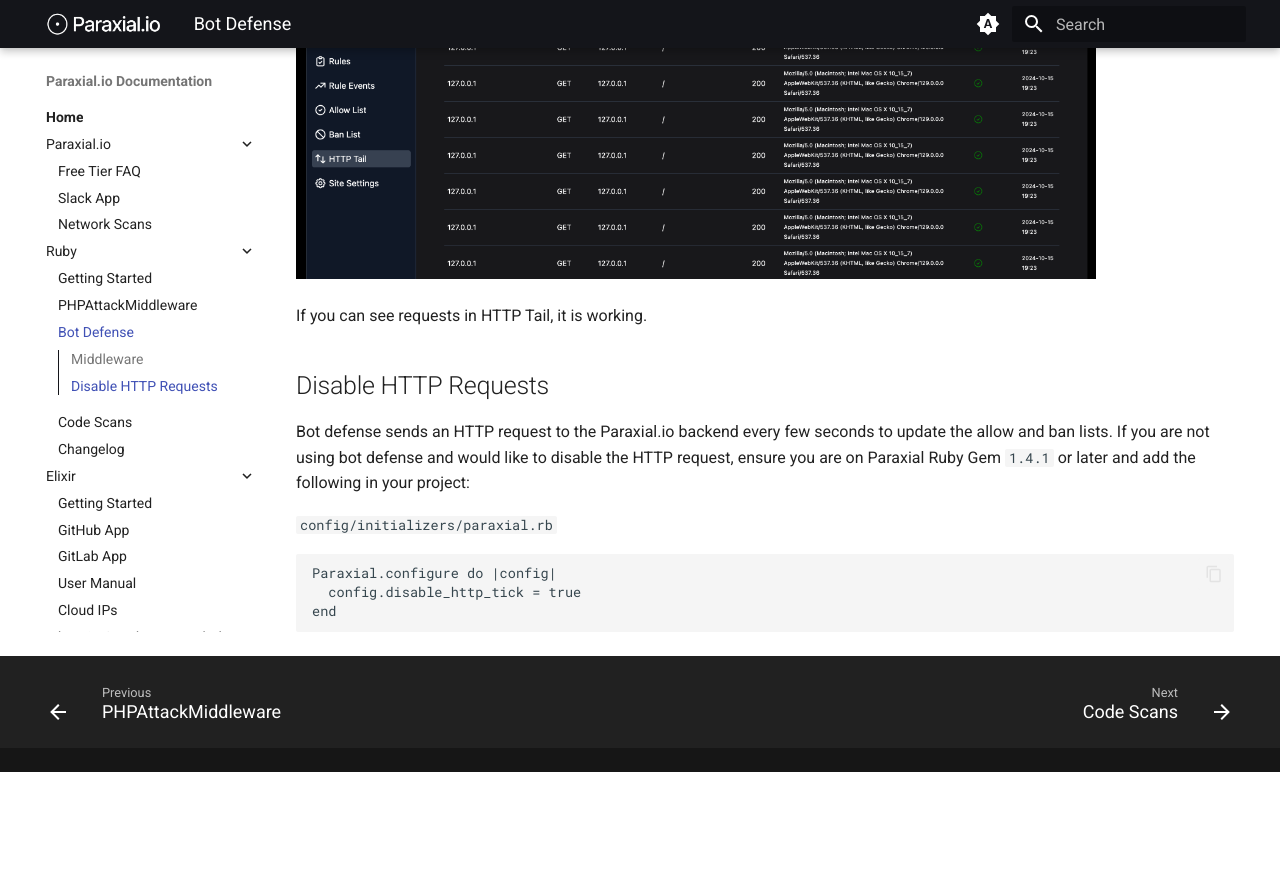
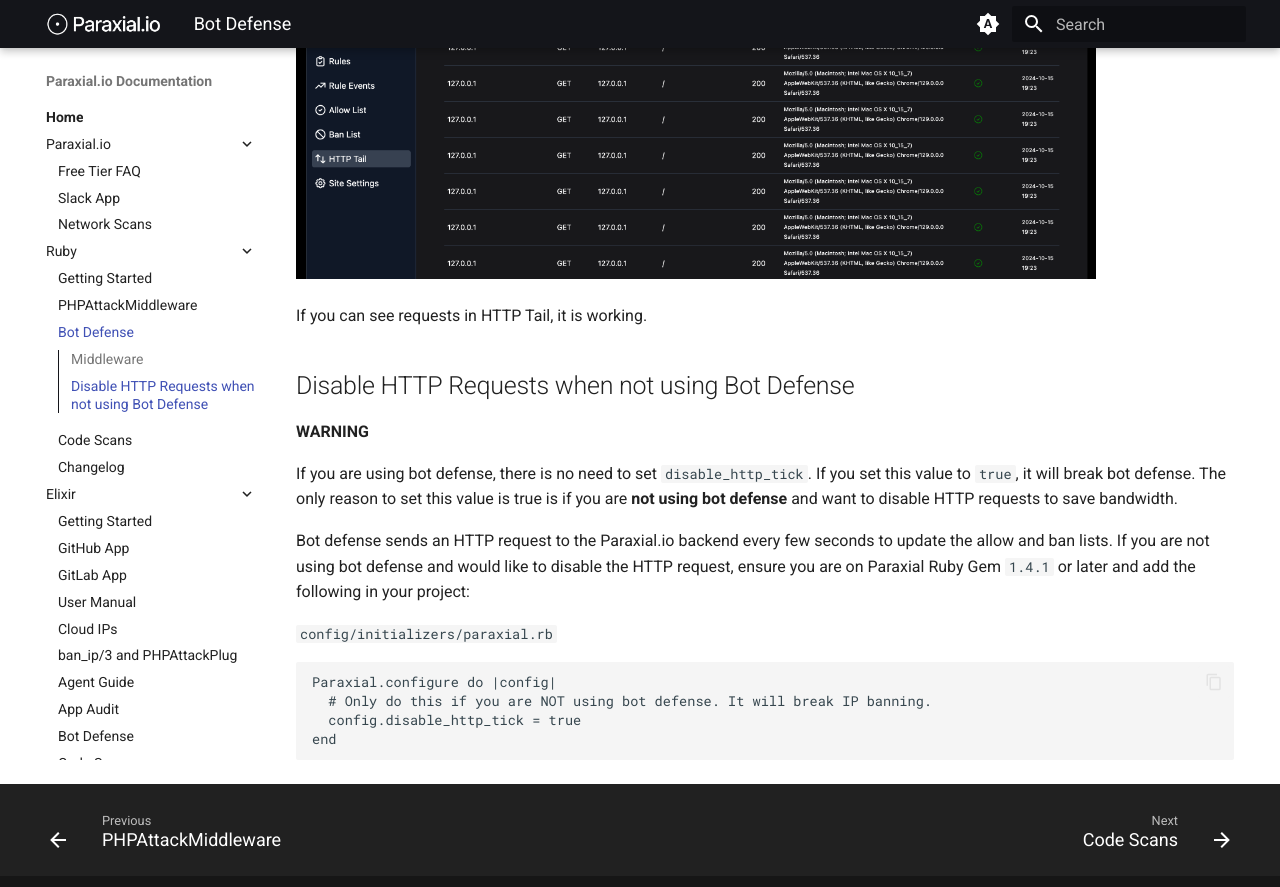
Before and after one commit to paraxialio/documentation, an MkDocs documentation site: the page built from docs/ruby/bot_defense.md, in a window 1280 px wide and 900 px high, scrolled down 2311 px. Shown: the top 887 px of the window. Built offline with MkDocs 1.6.1 and Material for MkDocs 9.7.7, drawn with Linux system fonts in a browser that asks for light colours; before the commit the page ends 3083 px from its top, so only the background shows below that.

Commit message:
warning for disable_http_tick

````diff
--- a/docs/ruby/bot_defense.md
+++ b/docs/ruby/bot_defense.md
@@ -101,7 +101,11 @@
 If you can see requests in HTTP Tail, it is working.
 
 
-## Disable HTTP Requests
+## Disable HTTP Requests when not using Bot Defense
+
+**WARNING**
+
+If you are using bot defense, there is no need to set `disable_http_tick`. If you set this value to `true`, it will break bot defense. The only reason to set this value is true is if you are **not using bot defense** and want to disable HTTP requests to save bandwidth.
 
 Bot defense sends an HTTP request to the Paraxial.io backend every few seconds to update the allow and ban lists. If you are not using bot defense and would like to disable the HTTP request, ensure you are on Paraxial Ruby Gem `1.4.1` or later and add the following in your project:
 
@@ -109,6 +113,7 @@
 
 ```
 Paraxial.configure do |config|
+  # Only do this if you are NOT using bot defense. It will break IP banning.
   config.disable_http_tick = true
 end
 ```
````
